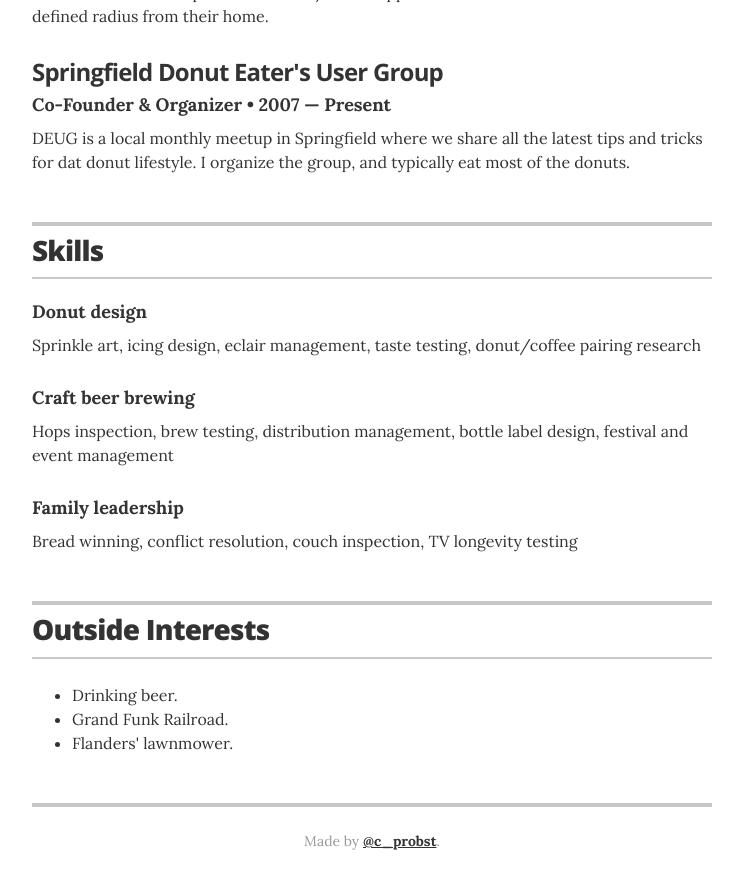
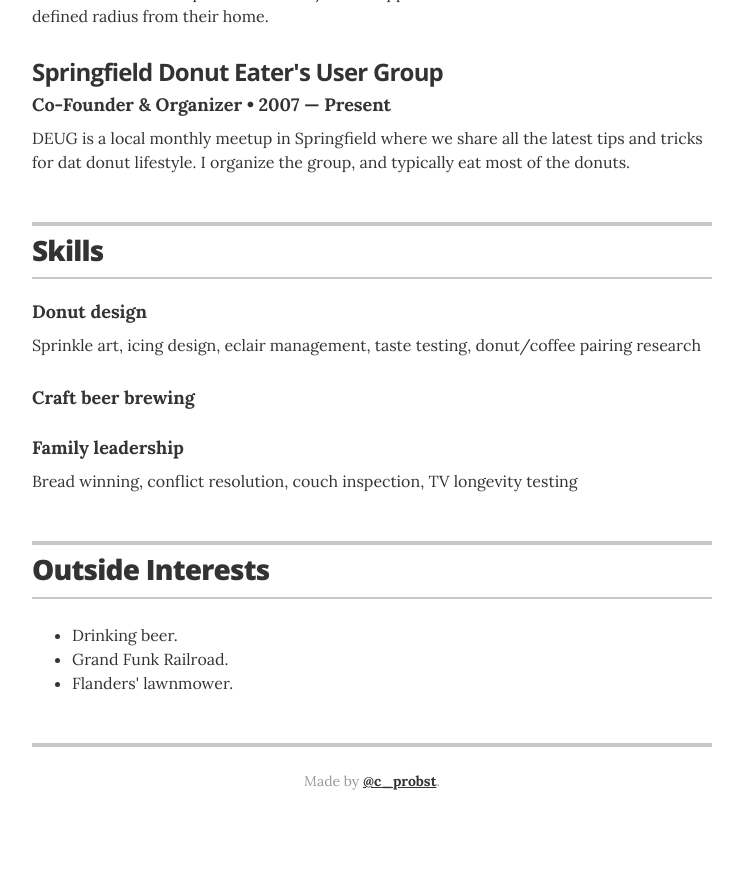
Before and after one commit to lostops/lostops.github.io, a Jekyll site: the page built from index.html, in a window 1280 px wide and 900 px high, scrolled down 1991 px. Shown: the top 889 px of the window, without its empty margins (268-1011 px from the left). Built offline with Jekyll 4.4.1, drawn with Linux system fonts in a browser that asks for light colours; after the commit the page ends 2831 px from its top, so only the background shows below that.

Commit message:
Update skills.yml

```diff
--- a/_data/skills.yml
+++ b/_data/skills.yml
@@ -5,8 +5,6 @@
 
 # Craft beer brewing
 - skill: Craft beer brewing
-  description: Hops inspection, brew testing, distribution management, bottle label design, festival and event management
-
-# Family leadership
+  description:
 - skill: Family leadership
   description: Bread winning, conflict resolution, couch inspection, TV longevity testing
```
